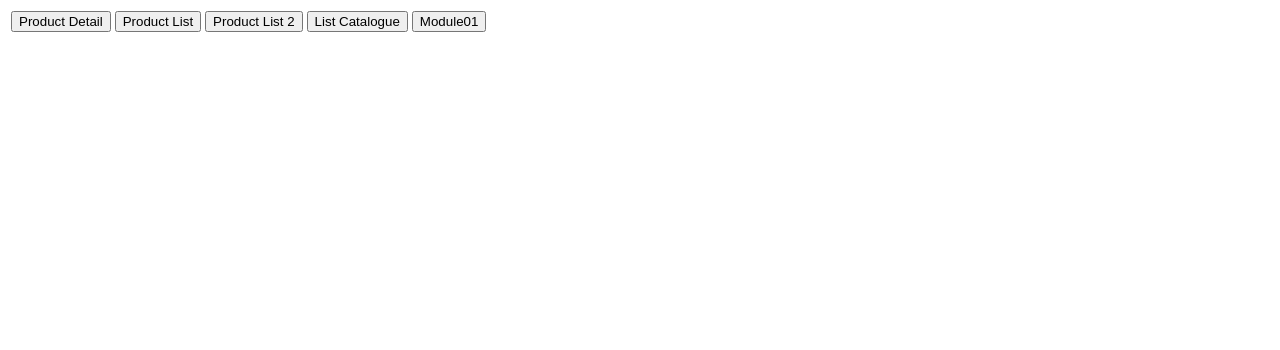
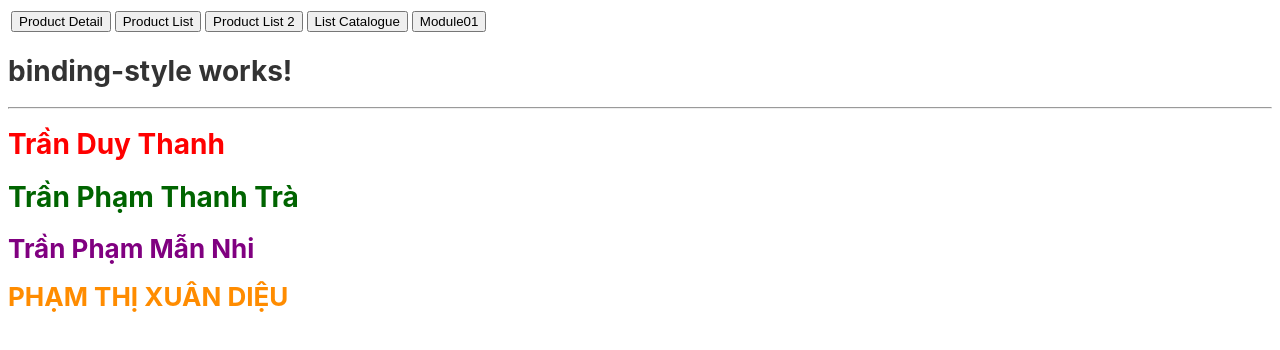
Before and after one commit to esvm4/222MI3002, an Angular app: page /binding-style in a window 1280 px wide. Before the commit this address led to /. Shown: the top 350 px of the page. Built offline with nearby package versions, Linux system fonts and the light colour scheme.

Commit message:
Module01/StyleBinding.

```diff
--- a/src/app/app-routing.module.ts
+++ b/src/app/app-routing.module.ts
@@ -8,6 +8,7 @@ import { MyComponentComponent } from './module01/my-component/my-component.compo
 import { BindingPropertyComponentComponent } from './module01/binding-property-component/binding-property-component.component';
 import { IndexComponent } from './module01/index/index.component';
 import { BindingClassComponent } from './module01/binding-class/binding-class.component';
+import { BindingStyleComponent } from './module01/binding-style/binding-style.component';
 
 const routes: Routes = [
   {
@@ -42,6 +43,10 @@ const routes: Routes = [
     path: 'binding-class',
     component: BindingClassComponent,
   },
+  {
+    path: 'binding-style',
+    component: BindingStyleComponent,
+  },
 ];
 
 @NgModule({
@@ -59,4 +64,5 @@ export const RoutingComponent = [
   MyComponentComponent,
   BindingPropertyComponentComponent,
   BindingClassComponent,
+  BindingStyleComponent,
 ];
--- a/src/app/app.module.ts
+++ b/src/app/app.module.ts
@@ -11,6 +11,7 @@ import { MyComponentComponent } from './module01/my-component/my-component.compo
 import { BindingPropertyComponentComponent } from './module01/binding-property-component/binding-property-component.component';
 import { IndexComponent } from './module01/index/index.component';
 import { BindingClassComponent } from './module01/binding-class/binding-class.component';
+import { BindingStyleComponent } from './module01/binding-style/binding-style.component';
 
 @NgModule({
   declarations: [
@@ -24,6 +25,7 @@ import { BindingClassComponent } from './module01/binding-class/binding-class.co
     BindingPropertyComponentComponent,
     IndexComponent,
     BindingClassComponent,
+    BindingStyleComponent,
   ],
   imports: [BrowserModule, AppRoutingModule],
   providers: [],
--- /dev/null
+++ b/src/app/module01/binding-style/binding-style.component.html
@@ -0,0 +1,7 @@
+<h1>binding-style works!</h1>
+<hr />
+
+<h1 style="color: red">Trần Duy Thanh</h1>
+<h1 [style.color]="isError ? 'red' : 'darkgreen'">Trần Phạm Thanh Trà</h1>
+<h1 [style]="{ color: 'purple', 'font-size': '26px' }">Trần Phạm Mẫn Nhi</h1>
+<h1 [style]="textStyle">Phạm Thị Xuân Diệu</h1>
--- /dev/null
+++ b/src/app/module01/binding-style/binding-style.component.ts
@@ -0,0 +1,15 @@
+import { Component } from '@angular/core';
+
+@Component({
+  selector: 'app-binding-style',
+  templateUrl: './binding-style.component.html',
+  styleUrls: ['./binding-style.component.css'],
+})
+export class BindingStyleComponent {
+  public isError: boolean = false;
+  public textStyle = {
+    color: 'darkorange',
+    fontSize: '26px',
+    textTransform: 'uppercase',
+  };
+}
--- a/src/app/module01/index/index.component.html
+++ b/src/app/module01/index/index.component.html
@@ -13,6 +13,9 @@
     <td>
       <button routerLink="/binding-class">Module01/ClassBinding</button>
     </td>
+    <td>
+      <button routerLink="/binding-style">Module01/StyleBinding</button>
+    </td>
   </tr>
 </table>
 
```
Also changed, not shown: src/app/module01/binding-style/binding-style.component.css (added), 1 other file (tests, documents, lock files or other folders).
